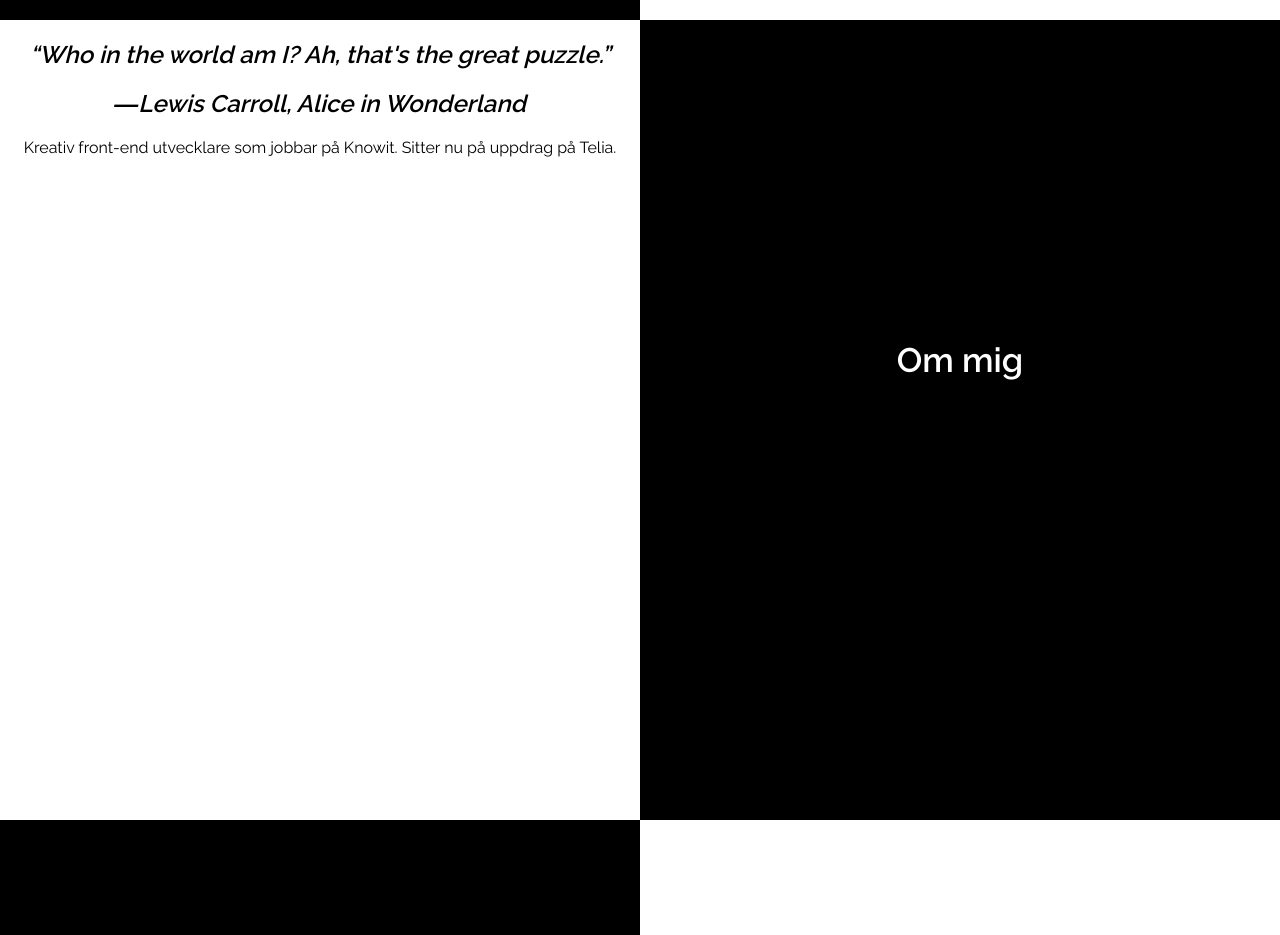
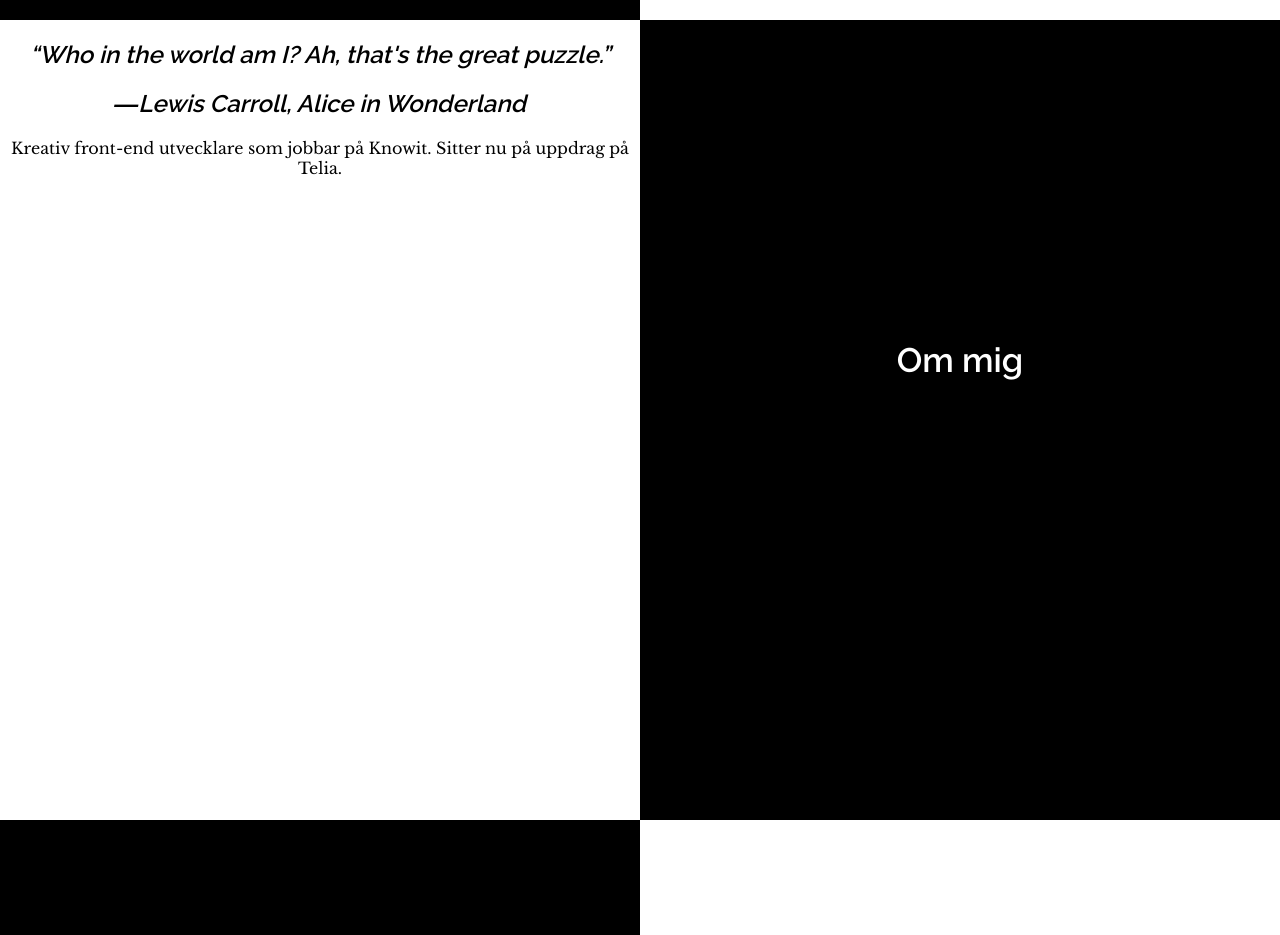
Before and after one commit to Chrisse23/songsByCountry, a website: page index.html in a window 1280 px wide. Shown: the part 780-1715 px from the top of the page. Drawn offline with nearby package versions, Linux system fonts and the light colour scheme.

Commit message:
New font for text

```diff
--- a/index.html
+++ b/index.html
@@ -12,6 +12,7 @@
 
         <!-- Place favicon.ico and apple-touch-icon.png in the root directory -->
         <link href='http://fonts.googleapis.com/css?family=Raleway:600,400' rel='stylesheet' type='text/css'>
+        <link href='http://fonts.googleapis.com/css?family=Libre+Baskerville' rel='stylesheet' type='text/css'>
         <link rel="stylesheet" href="font-awesome-4.3.0/css/font-awesome.min.css">
         <link rel="stylesheet" href="css/main.css">
     </head>
--- a/sass/main.scss
+++ b/sass/main.scss
@@ -114,7 +114,7 @@ a {
 }
 
 p {
-	font-family: 'Raleway', sans-serif;
+	font-family: 'Libre Baskerville', serif;
 	text-align: center;
 	@include marginTop(20px);
 }
```
Also changed, not shown: css/main.css.
